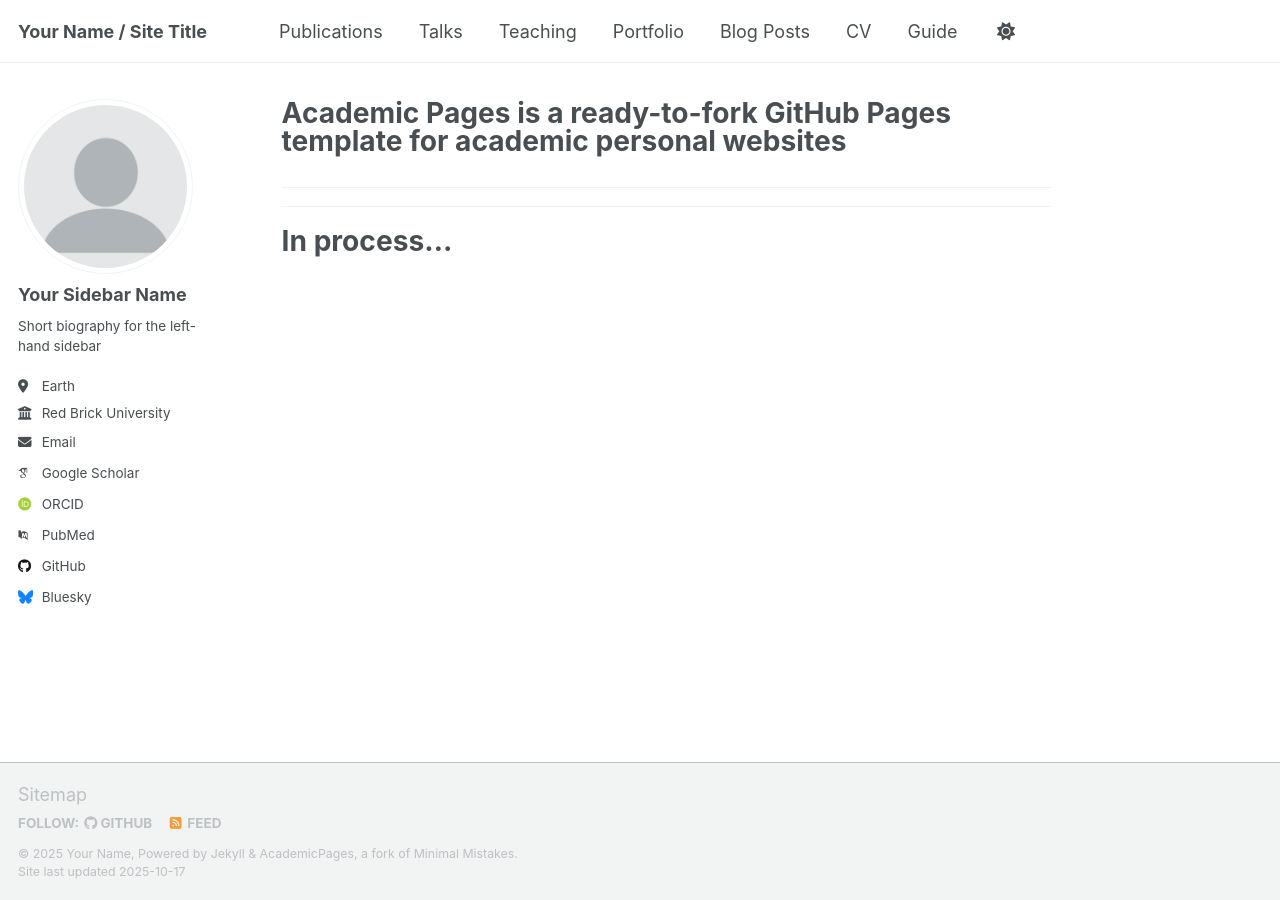
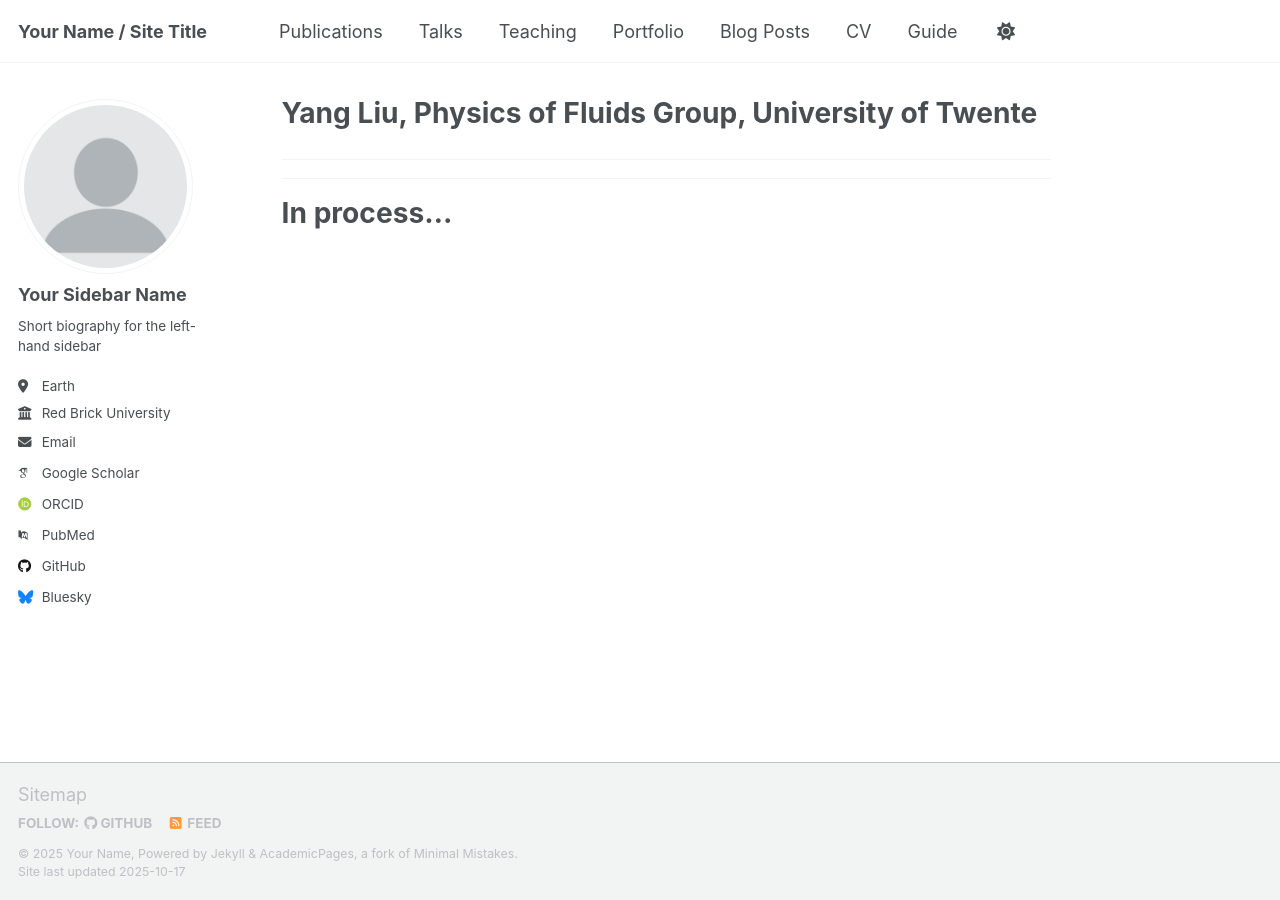
Before and after one commit to GittaYang/homepage, a Jekyll site: the page built from _pages/about.md, in a window 1280 px wide. Built offline with Jekyll 4.4.1, drawn with Linux system fonts in a browser that asks for light colours; some web fonts are replaced; a script that is not in the unit is left out.

Commit message:
Update about.md

```diff
--- a/_pages/about.md
+++ b/_pages/about.md
@@ -1,6 +1,6 @@
 ---
 permalink: /
-title: "Academic Pages is a ready-to-fork GitHub Pages template for academic personal websites"
+title: "Yang Liu, Physics of Fluids Group, University of Twente"
 author_profile: true
 redirect_from:
   - /about/
```
